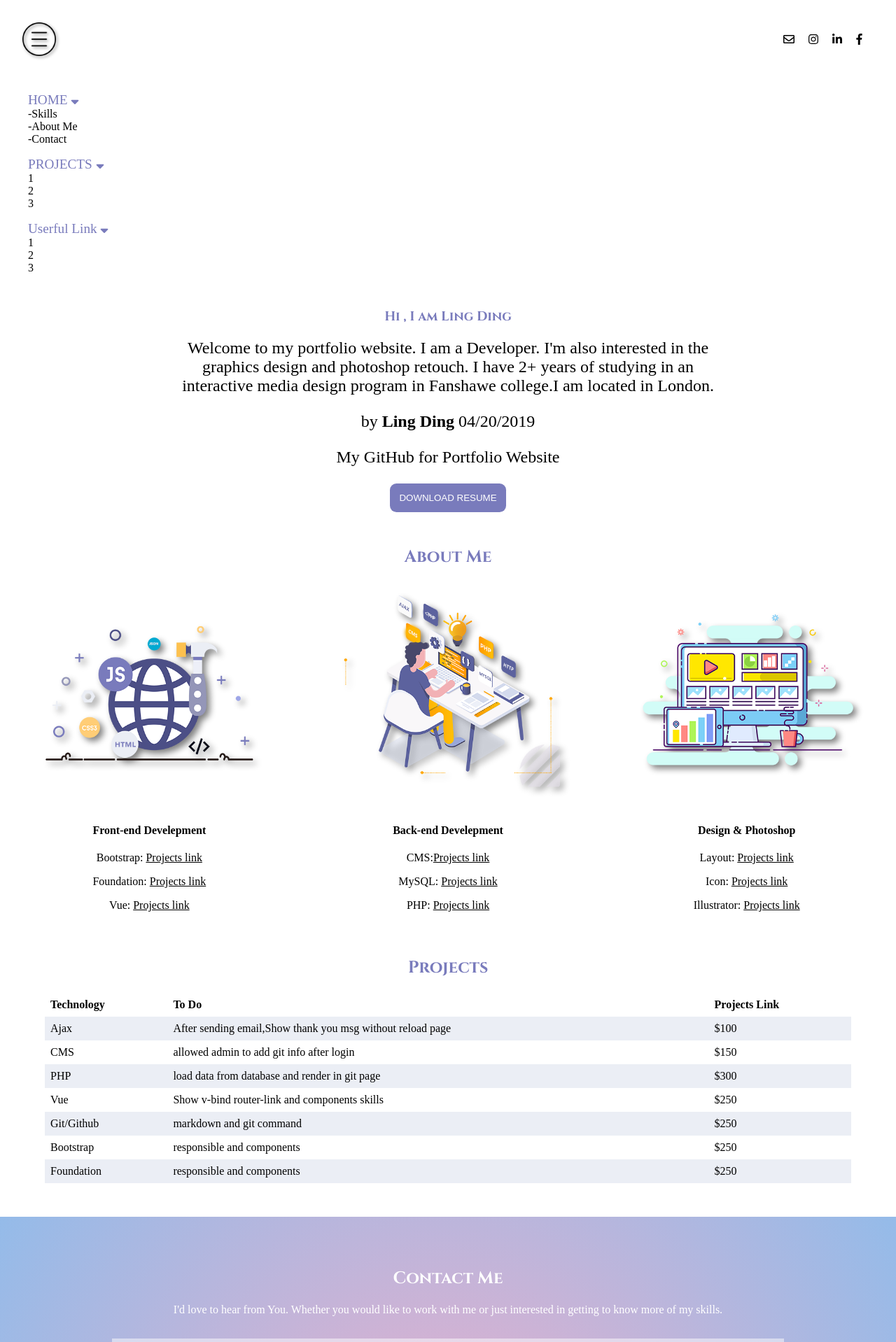
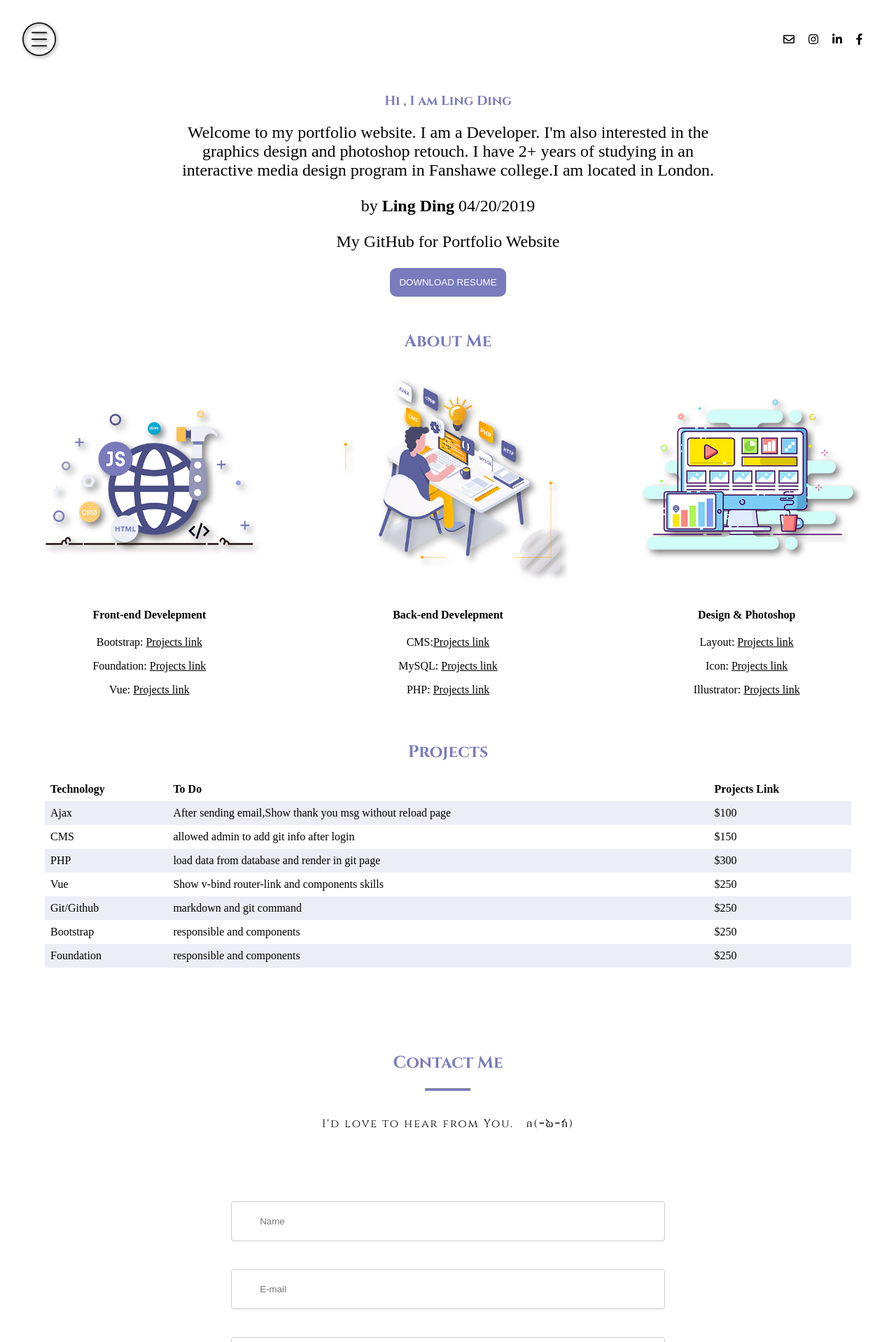
Before and after one commit to azusakaworu/Ling_Ding_Portfolio, a PHP site: page / in a window 1280 px wide. Shown: the top 1918 px of the page at 70% size. Run offline with PHP 8.4, Linux system fonts and the light colour scheme; some web fonts are replaced.

Commit message:
...redesign

```diff
--- a/css/main.css
+++ b/css/main.css
@@ -1,6 +1,7 @@
 /*
 font-family: 'Cinzel', serif;
 font-family: 'Srisakdi', cursive;
+
 
 */
 
@@ -13,6 +14,23 @@ blue  #00a9d1
 */
 
 /* basic seeting */
+#contactSection > p{
+  text-align: center;
+  display: block;
+  width: 40%;
+  margin: 2em auto;
+  font-size: 1em;
+  letter-spacing: 2px;
+  font-family: 'Cinzel', serif;
+
+}
+hr{
+  width: 5%;
+  display: block;
+  background-color: #797bbc;
+  height: 0.2em;
+  margin: 1em auto;
+}
 section {
   margin: 3em 0;
 }
@@ -28,7 +46,8 @@ ul {
   display: none;
 }
 .gradientBG {
-  background: radial-gradient(circle, rgba(238, 174, 202, 1) 0%, rgba(148, 187, 233, 1) 100%);
+  /* background: radial-gradient(circle, rgba(238, 174, 202, 1) 0%, rgba(148, 187, 233, 1) 100%); */
+
 }
 body {
   margin: 0;
@@ -105,7 +124,7 @@ h5 {
 } */
 #menuColumn {
   width: 20%;
-  display: block;
+  display: none;
 }
 .menuSpan {
   font-size: 1.2em;
@@ -155,6 +174,16 @@ button:hover {
   background-color: #ebeef5;
 }
 
+input:focus,textarea:focus,
+
+button:focus {
+  border-color: #ebeef5 ;
+  box-shadow: 0 1px 1px rgba(0, 0, 0, 0.075) inset, 0 0 8px #797bbc;
+  outline: 0 none;
+}
+
+input:hover,textarea:hover{}
+
 /* about me */
 #aboutMe {
   display: flex;
@@ -184,8 +213,6 @@ table {
   margin: 0 auto;
   width: 90%;
 
-
-
 }
 
 th,
@@ -208,8 +235,8 @@ form{
  width: 70%;
  display: block;
  margin: 0 auto;
- margin-top: 2em;
- margin-bottom: -3em;
+
+
   background-color:  rgba(255, 255, 255, 0.5);
   padding: 3em 2em;
 
@@ -220,7 +247,6 @@ input,#Textarea,#submit {
   margin: 1.5em;
   width: 60%;
   padding: 1.5em 3em;
-
   display: inline-block;
   border: 1px solid #ccc;
   border-radius: 4px;
@@ -230,7 +256,7 @@ input,#Textarea,#submit {
 
 #contactTitle {
   padding-top: 3em;
-  color: white;
+
 }
 #submit{
   color: white;
--- a/index.php
+++ b/index.php
@@ -40,7 +40,8 @@
 <section id="aboutSection" >
     <h2>About Me</h2>
     <div id="aboutMe">
-      <div >
+
+      <div>
           <img class="show zoom" src="images/1.png" alt="" width="75%">
           <h4>Front-end Develepment</h4>
           <p>Bootstrap: <a href="">Projects link</a></p>
@@ -155,12 +156,13 @@
 
 
 <!-- contact me -->
-<section class="gradientBG" id="contactSection">
+<section  id="contactSection">
     <h2 id="contactTitle">Contact Me</h2>
-    <p style="text-align: center;color:white;">I'd love to hear from You. Whether you would like to work with me or just interested in getting to know more of my skills.
+
+    <hr>
+<p>I'd love to hear from You. &nbsp;&nbsp;ก(ｰ̀ωｰ́ก)
 
 </p>
-
 
 
 <form  action="admin/contactform.php" method="post">
--- a/js/main.js
+++ b/js/main.js
@@ -33,8 +33,15 @@ function hoverImg(){
 
 }
 
+function toggleMenu(){
+    if(menuColumn.style.display="none"){
+        menuColumn.classList.add="show";
+    }else{
+        menuColumn.classList.remove="show";
+    }
+
+}
 
 
-
-
+menuIcon.addEventListener('click',toggleMenu);
 closeLightbox.addEventListener('click', closeLBox);
```
Also changed, not shown: admin/connect.php (added, +16 -0 lines), admin/contactform.php (added, +27 -0 lines).
